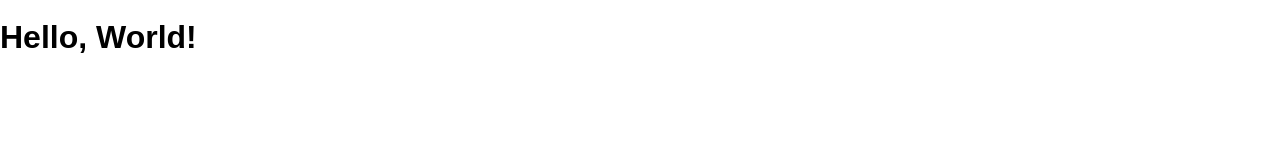
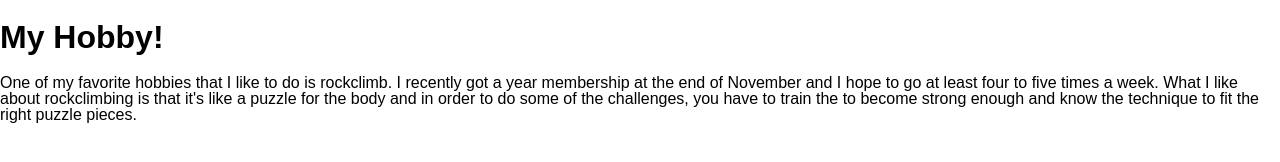
Before and after one commit to juanxsalazar/my-hobby, a website: page public/index.html in a window 1280 px wide. Drawn offline with Linux system fonts and the light colour scheme.

Commit message:
My Hobby

```diff
--- a/public/index.html
+++ b/public/index.html
@@ -8,6 +8,13 @@
     <link rel="stylesheet" href="/screen.css">
   </head>
   <body>
-    <h1 class='hello-world'>Hello, World!</h1>
+    <h1 class='hello-world'>My Hobby!</h1>
+    <p>One of my favorite hobbies that I like to do is rockclimb.
+      I recently got a year membership at the end of November and I hope to go at
+      least four to five times a week. What I like about rockclimbing is that it's like a
+      puzzle for the body and in order to do some of the challenges, you have to train the <body>
+        to become strong enough and know the technique to fit the right puzzle pieces.
+      </body>
+    </p>
   </body>
 </html>
```
Also changed, not shown: 1 other file.
